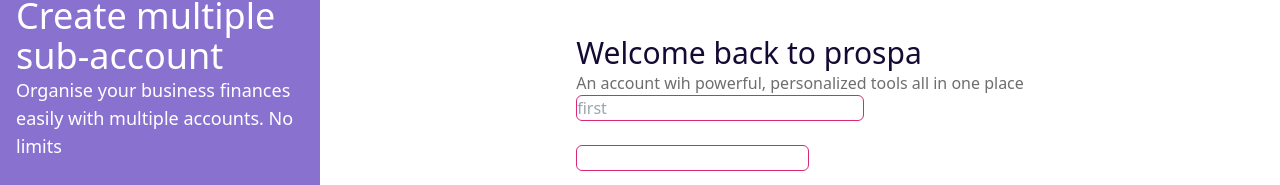
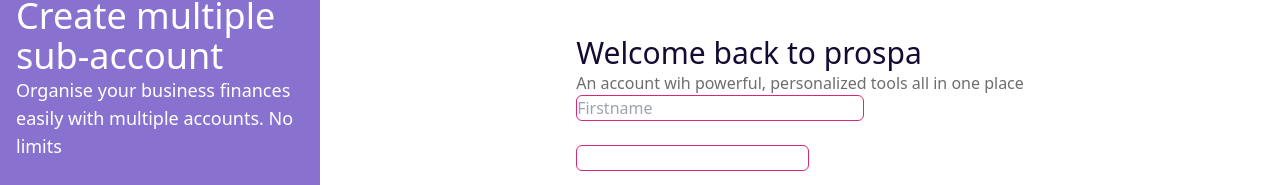
Before and after one commit to Robertito1/getpreneured, a React (Create React App) app: page / in a window 1280 px wide. Shown: the part 157-342 px from the top of the page. Built offline with nearby package versions, Linux system fonts and the light colour scheme.

Commit message:
started using formik

```diff
--- a/src/components/loginForm.js
+++ b/src/components/loginForm.js
@@ -32,8 +32,8 @@
                         <Field
                         type="text"
                         name="firstName"
-                        className='w-full border-solid border border-pink-600 rounded-md text-pink-600'
-                        placeholder='first'
+                        className='w-full border-solid border border-pink-600 rounded-md'
+                        placeholder='Firstname'
                         />
                         <ErrorMessage name="firstName" component="div" className='text-red-700 text-sm'/>
                     </div>
```
